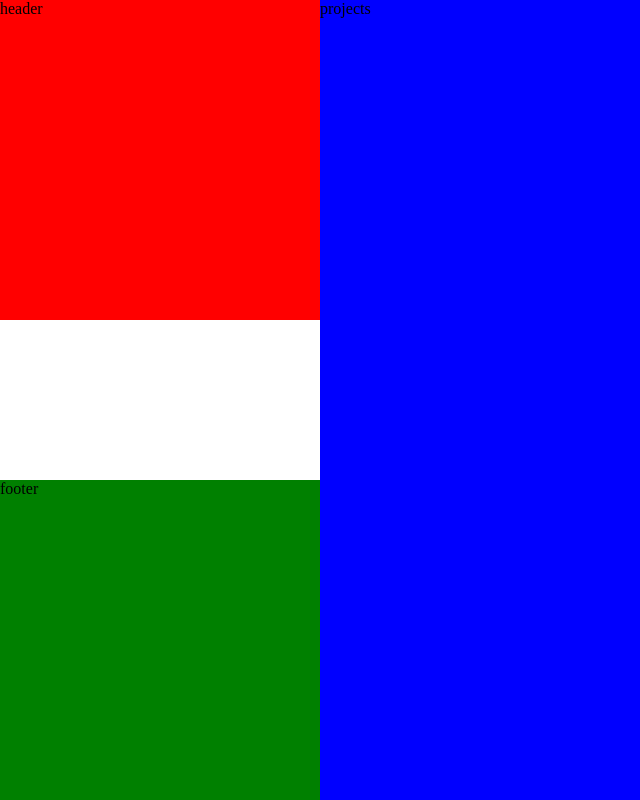
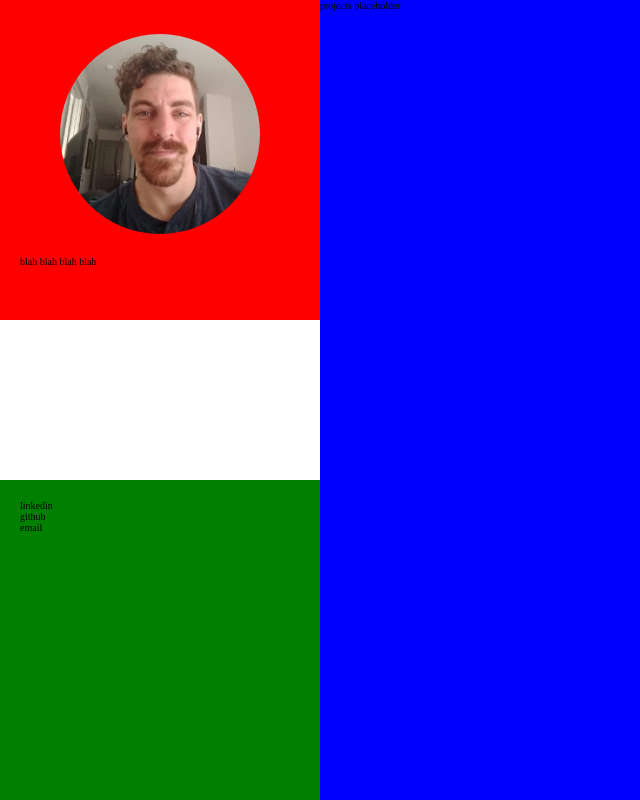
Before and after one commit to reifnotreef/WIP_Portfolio, a plain HTML site: page index.html in a window 1280 px wide. Shown: the whole page, without its empty margins (0-640 px from the left). Drawn offline with Linux system fonts and the light colour scheme.

Commit message:
adding basic styling

```diff
--- a/index.html
+++ b/index.html
@@ -10,9 +10,24 @@
 
 <body>
   <main id='main-container'>
-    <section id='header-container'>header</section>
-    <section id='projects-container'>projects</section>
-    <section id='footer-container'>footer</section>
+    <section id='header-container'>
+      <section id='profile-img-container'>
+        <img id='profile-img' src='./src/img/profile-picture.jpg' alt='pictue of Bridger Reif Hammond'>
+      </section>
+      <section id="profile-bio-container">
+        <p id="profile-bio">blah blah blah blah</p>
+      </section>
+    </section>
+    <section id='projects-container'>
+      projects placeholder
+    </section>
+    <section id='footer-container'>
+      <section id="contact-container">
+        <p>linkedin</p>
+        <p>github</p>
+        <p>email</p>
+      </section>
+    </section>
   </main>
   <script src="app.js"></script>
 </body>
--- a/main.css
+++ b/main.css
@@ -2,6 +2,7 @@
   box-sizing: border-box;
   padding: 0;
   margin: 0;
+  font-size: 10px;
 }
 
 #main-container {
@@ -17,6 +18,22 @@
 #header-container {
   grid-area: 1 / 1 / 2 / 2;
   background-color: red;
+  display: flex;
+  align-items: center;
+  justify-content: center;
+  flex-direction: column;
+}
+
+#profile-img-container {}
+
+#profile-img {
+  border-radius: 50%;
+  width: 20rem;
+}
+
+#profile-bio-container {
+  margin-top: 2rem;
+  margin-bottom: 2rem;
 }
 
 #projects-container {
@@ -27,6 +44,18 @@
 #footer-container {
   grid-area: 3 / 1 / 4 / 2;
   background-color: green;
+  display: flex;
+  align-items: center;
+  flex-direction: column;
+}
+
+#footer-container p {
+  text-align: center;
+}
+
+#contact-container {
+  margin-top: 2rem;
+  margin-bottom: 2rem;
 }
 
 /* media query @1080PX */
@@ -42,10 +71,23 @@
   #header-container {
     grid-area: 1 / 1 / 3 / 2;
   }
+  #profile-bio-container {
+    width: 100%;
+    margin-left: 4rem;
+    margin-top: 2rem;
+  }
   #projects-container {
     grid-area: 1 / 2 / 6 / 5;
   }
   #footer-container {
     grid-area: 4 / 1 / 6 / 2;
   }
+  #contact-container {
+    width: 100%;
+    margin-left: 4rem;
+    margin-top: 2rem;
+  }
+  #contact-container p {
+    text-align: left;
+  }
 }
```
Also changed, not shown: src/img/profile-picture.jpg (added).
